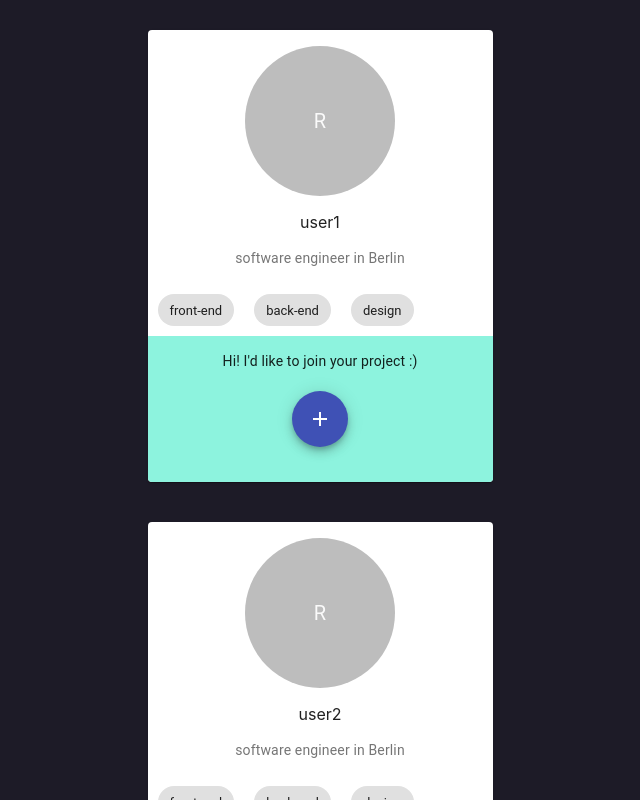
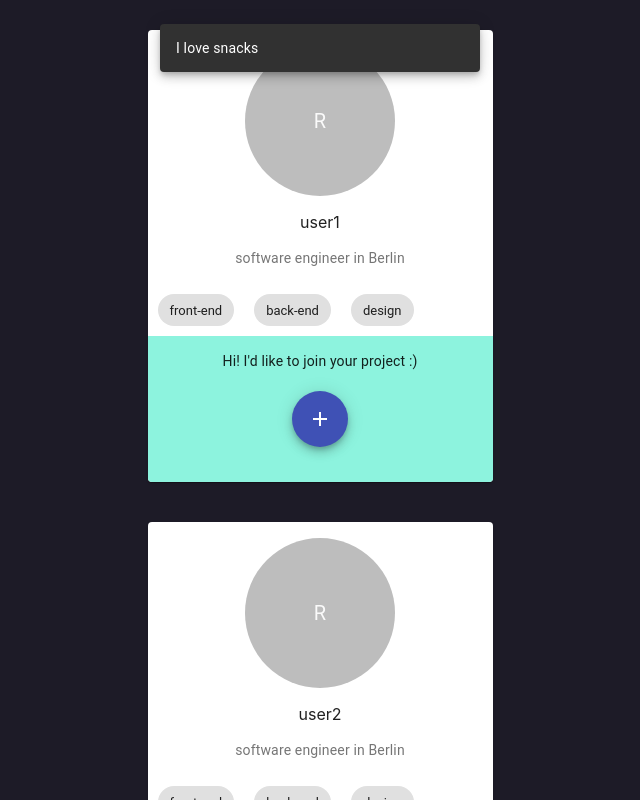
Before and after one commit to wilsoncooked/OWLink, a React (Create React App) app: page /notification in a window 1280 px wide. Both pictures are taken after a click on the button 640 px from the left and 419 px from the top of the page. Shown: the top 800 px of the page, without its empty margins (320-960 px from the left). Built offline with nearby package versions, Linux system fonts and the light colour scheme.

Commit message:
added snack bar

```diff
--- a/src/components/NotiUser.js
+++ b/src/components/NotiUser.js
@@ -71,23 +71,19 @@ export default class UserInfo extends Component {
                 display: 'flex',
                 alignItems: 'center',
                 justifyContent: 'center',
+                padding: '20px',
               }}>
-              <Fab
-                color='primary'
-                aria-label='Add'
-                style={{margin: '20px', textAlign: 'left'}}>
+              <Fab color='primary' aria-label='Add' onClick={this.handleClick}>
                 <AddIcon />
               </Fab>
               <Snackbar
-                anchorOrigin={{vertical: 'bottom', horizontal: 'center'}}
+                anchorOrigin={{vertical: 'top', horizontal: 'center'}}
                 open={this.state.open}
                 onClose={this.handleClose}
                 ContentProps={{
                   'aria-describedby': 'message-id',
                 }}
-                message={
-                  <span id='message-id'>You've sent invitation to {name}</span>
-                }
+                message={<span id='message-id'>I love snacks</span>}
               />
             </Box>
           </Box>
```
